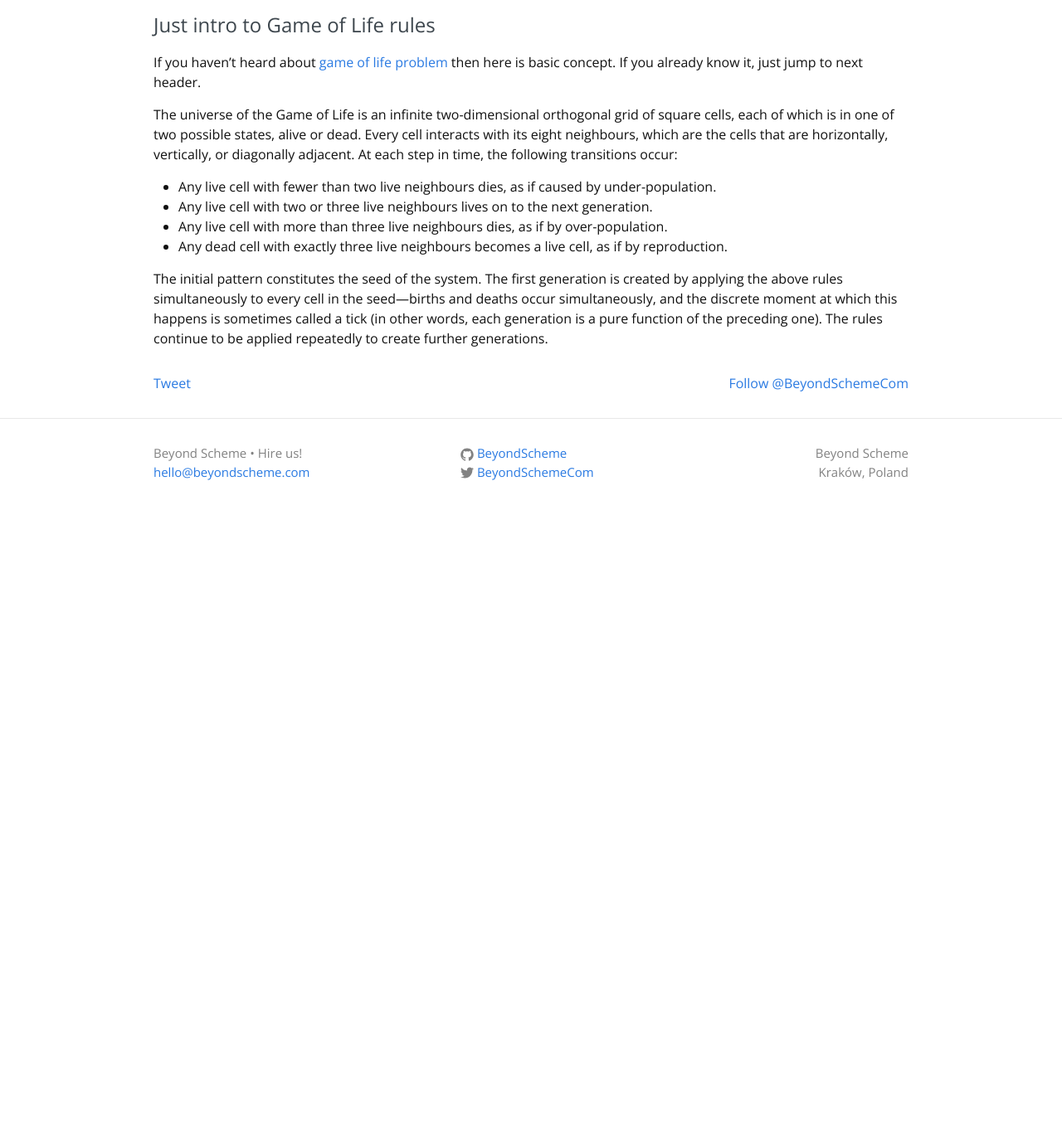
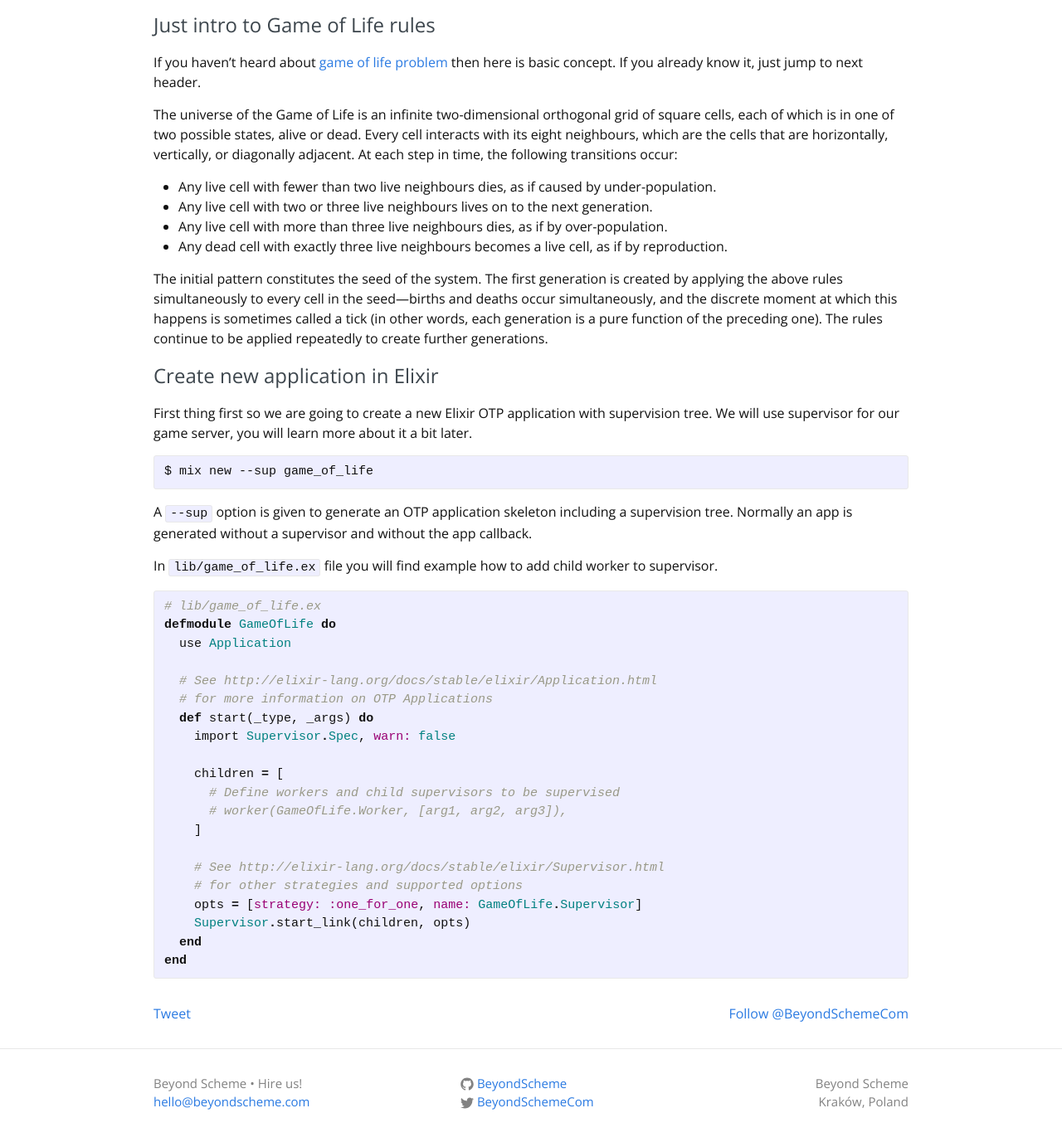
Before and after one commit to BeyondScheme/BeyondScheme.github.io, a Jekyll site: the page built from _posts/2016-04-26-distributed-game-of-life-in-elixir.md, in a window 1280 px wide and 1400 px high, scrolled down 459 px. Shown: the top 1377 px of the window at 83% size. Built offline with Jekyll 4.4.1, drawn with Linux system fonts in a browser that asks for light colours; nearby versions of some CDN libraries; comment, search, counter and statistics services are not loaded; before the commit the page ends 1099 px from its top, so only the background shows below that.

Commit message:
Create new application in Elixir section

```diff
--- a/_posts/2016-04-26-distributed-game-of-life-in-elixir.md
+++ b/_posts/2016-04-26-distributed-game-of-life-in-elixir.md
@@ -30,3 +30,38 @@ The universe of the Game of Life is an infinite two-dimensional orthogonal grid
 * Any dead cell with exactly three live neighbours becomes a live cell, as if by reproduction.
 
 The initial pattern constitutes the seed of the system. The first generation is created by applying the above rules simultaneously to every cell in the seed—births and deaths occur simultaneously, and the discrete moment at which this happens is sometimes called a tick (in other words, each generation is a pure function of the preceding one). The rules continue to be applied repeatedly to create further generations.
+
+# Create new application in Elixir
+
+First thing first so we are going to create a new Elixir OTP application with supervision tree. We will use supervisor for our game server, you will learn more about it a bit later.
+
+{% highlight plain %}
+$ mix new --sup game_of_life
+{% endhighlight %}
+
+A `--sup` option is given to generate an OTP application skeleton including a supervision tree. Normally an app is generated without a supervisor and without the app callback.
+
+In `lib/game_of_life.ex` file you will find example how to add child worker to supervisor.
+
+{% highlight elixir %}
+# lib/game_of_life.ex
+defmodule GameOfLife do
+  use Application
+
+  # See http://elixir-lang.org/docs/stable/elixir/Application.html
+  # for more information on OTP Applications
+  def start(_type, _args) do
+    import Supervisor.Spec, warn: false
+
+    children = [
+      # Define workers and child supervisors to be supervised
+      # worker(GameOfLife.Worker, [arg1, arg2, arg3]),
+    ]
+
+    # See http://elixir-lang.org/docs/stable/elixir/Supervisor.html
+    # for other strategies and supported options
+    opts = [strategy: :one_for_one, name: GameOfLife.Supervisor]
+    Supervisor.start_link(children, opts)
+  end
+end
+{% endhighlight %}
```
